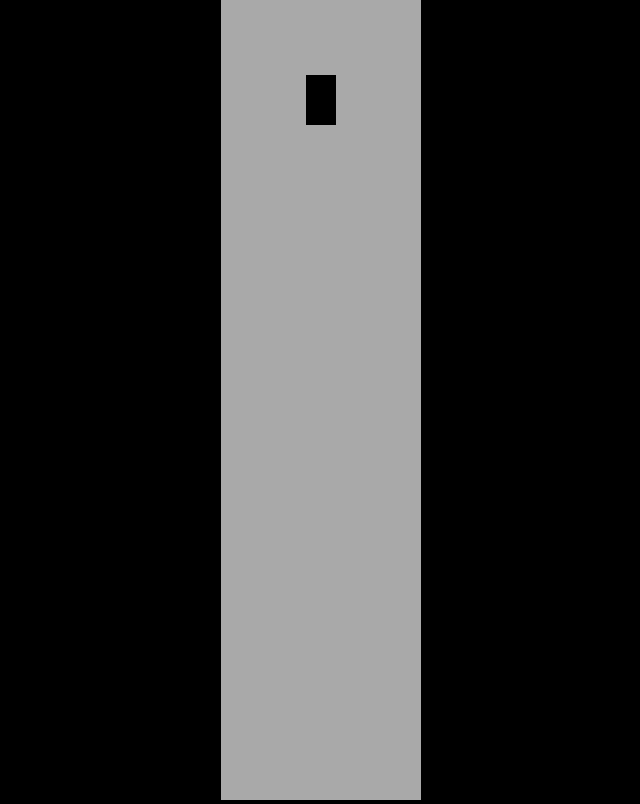
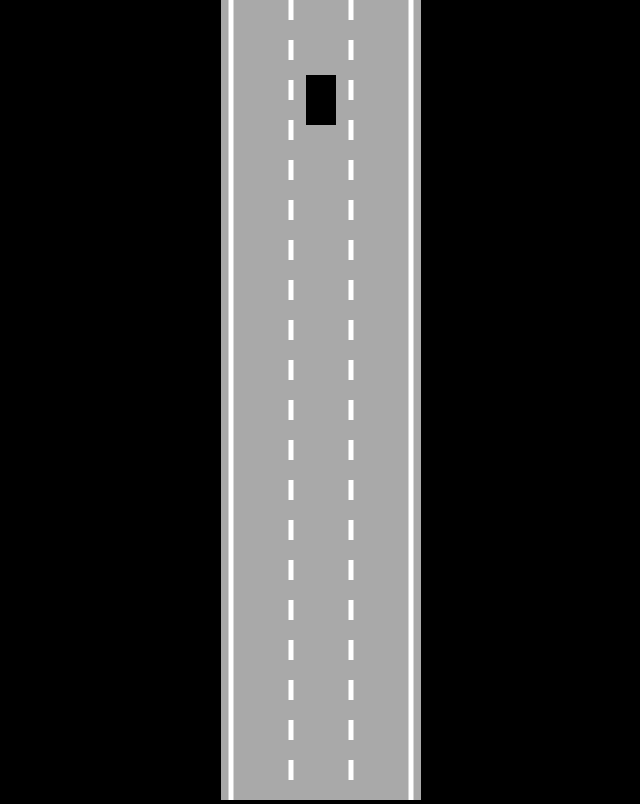
Before and after one commit to Umayrkaleem/Self_Driving_Car, a plain HTML site: page index.html in a window 1280 px wide. Shown: the whole page, without its empty margins (319-959 px from the left). Drawn offline with Linux system fonts and the light colour scheme.

Commit message:
setting up basis for road, adding in lanes with lines and dotted lines

```diff
--- a/index.html
+++ b/index.html
@@ -5,6 +5,8 @@
 </head>
 <body>
     <canvas id="myCanvas"></canvas>
+    <script src="utils.js"></script>
+    <script src="road.js"></script>
     <script src="controls.js"></script>
     <script src="car.js"></script>
     <script src="main.js"></script>
--- a/main.js
+++ b/main.js
@@ -3,13 +3,16 @@ const canvas=document.getElementById('myCanvas');
 canvas.width=200;
 
 const ctx = canvas.getContext('2d');
+const road = new Road(canvas.width/2, canvas.width*0.9);
 const car= new Car(100, 100, 30, 50);
 
 animate();
 
 function animate() {
   car.update();
+
   canvas.height=window.innerHeight;
+  road.draw(ctx);
   car.draw(ctx);
   requestAnimationFrame(animate);
 }
--- /dev/null
+++ b/road.js
@@ -0,0 +1,38 @@
+/* eslint-disable require-jsdoc */
+// eslint-disable-next-line no-unused-vars
+class Road {
+  constructor(x, width, laneCount=3) {
+    this.x=x;
+    this.width=width;
+    this.laneCount=laneCount;
+
+    this.left=x-width/2;
+    this.right=x+width/2;
+
+    const infinity = 1000000;
+    this.top=-infinity;
+    this.bottom=infinity;
+  }
+
+  draw(ctx) {
+    ctx.lineWidth=5;
+    ctx.strokeStyle='white';
+
+    for (let i=0; i <=this.laneCount; i++) {
+      const x=lerp(
+          this.left,
+          this.right,
+          i/this.laneCount,
+      );
+      if (i>0 && i<this.laneCount) {
+        ctx.setLineDash([20, 20]);
+      } else {
+        ctx.setLineDash([]);
+      }
+      ctx.beginPath();
+      ctx.moveTo(x, this.top);
+      ctx.lineTo(x, this.bottom);
+      ctx.stroke();
+    }
+  }
+}
--- /dev/null
+++ b/utils.js
@@ -0,0 +1,5 @@
+/* eslint-disable require-jsdoc */
+// eslint-disable-next-line no-unused-vars
+function lerp(A, B, t) {
+  return A+(B-A)*t;
+}
```
